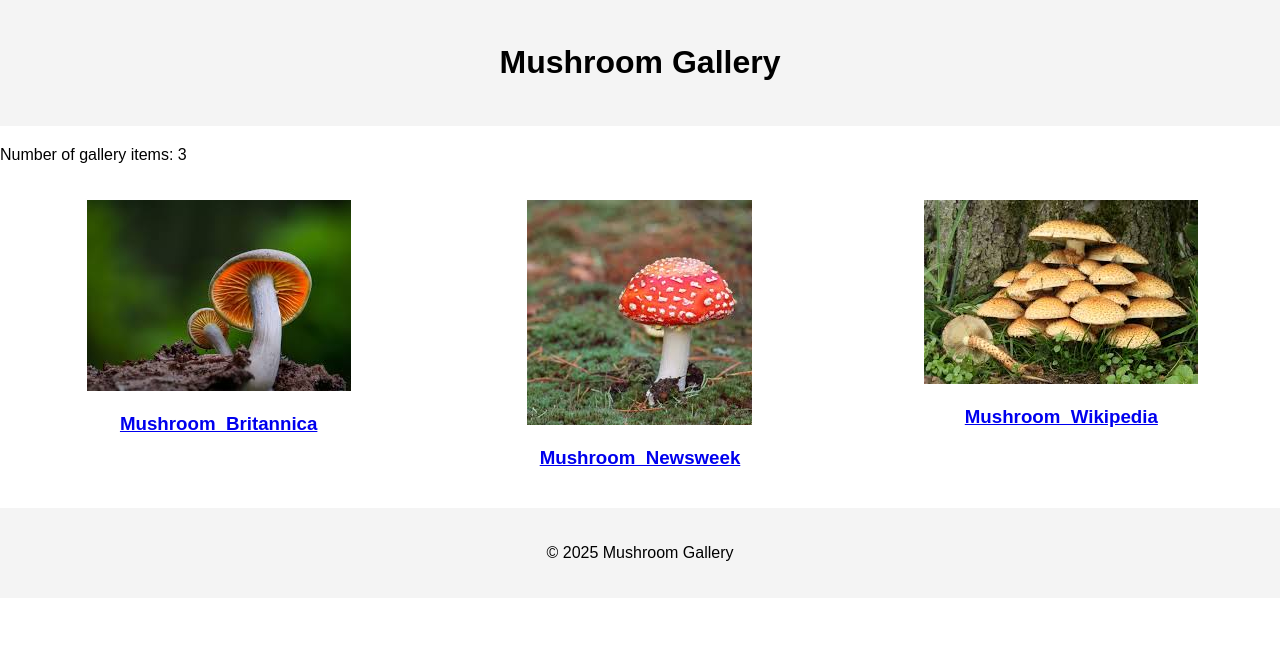
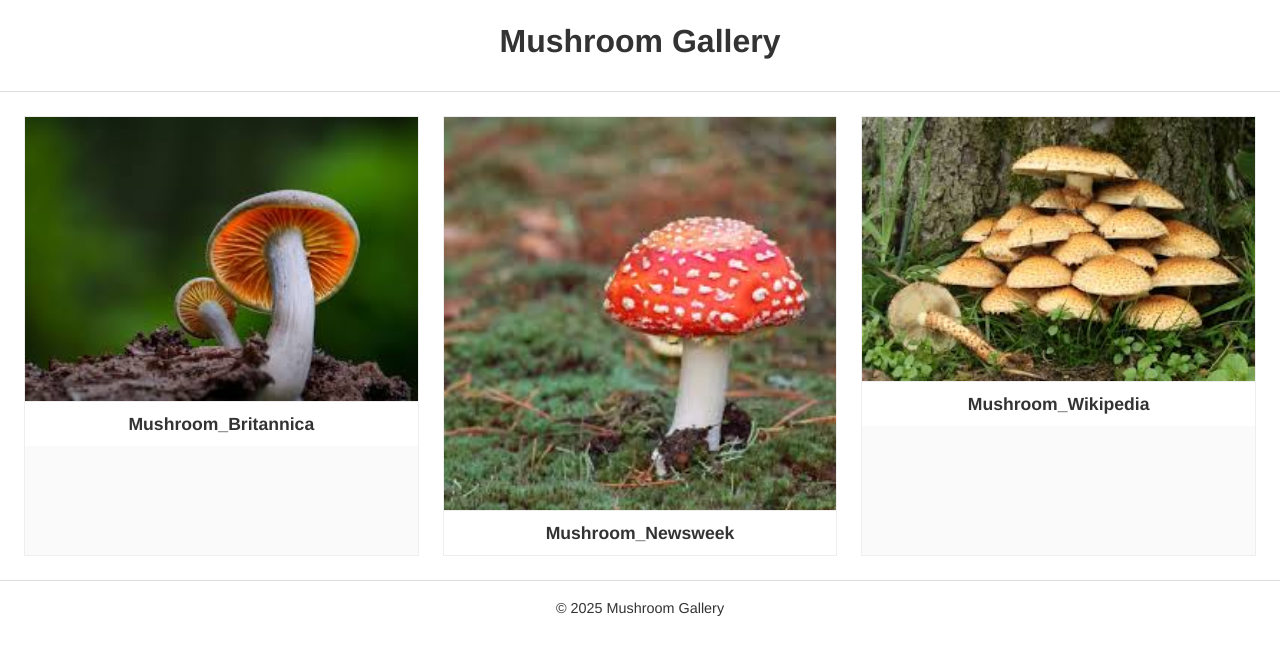
Before and after one commit to vicbeneder/photo-gallery, a Jekyll site: the page built from index.html, in a window 1280 px wide. Shown: the top 655 px of the page. Built offline with Jekyll 4.4.1, drawn with Linux system fonts in a browser that asks for light colours.

Commit message:
remove debugging statements, update style

```diff
--- a/assets/css/style.css
+++ b/assets/css/style.css
@@ -1,45 +1,99 @@
-body {
-    font-family: Arial, sans-serif;
+/* Reset and Base Styles */
+* {
+    box-sizing: border-box;
     margin: 0;
     padding: 0;
-    line-height: 1.6;
   }
 
-  header, footer {
-    background: #f4f4f4;
-    padding: 1em;
+  body {
+    font-family: 'Helvetica Neue', Helvetica, Arial, sans-serif;
+    background-color: #fff;
+    color: #333;
+    line-height: 1.6;
+    padding-bottom: 2rem;
+  }
+
+  /* Header */
+  header {
+    background-color: #fff;
+    border-bottom: 1px solid #ddd;
+    padding: 1rem;
     text-align: center;
   }
 
+  header h1 {
+    font-size: 2rem;
+    font-weight: bold;
+    margin-bottom: 0.5rem;
+  }
+
+  /* Gallery Grid on the Landing Page */
   .gallery {
     display: grid;
-    grid-template-columns: repeat(auto-fit, minmax(250px, 1fr));
-    gap: 1em;
-    padding: 1em;
+    grid-template-columns: repeat(auto-fit, minmax(280px, 1fr));
+    gap: 1.5rem;
+    padding: 1.5rem;
   }
 
+  /* Each Gallery Thumbnail */
   .gallery-thumbnail {
-    text-align: center;
+    overflow: hidden;
+    border: 1px solid #eee;
+    background-color: #fafafa;
+    transition: box-shadow 0.3s ease;
+  }
+
+  .gallery-thumbnail:hover {
+    box-shadow: 0 4px 12px rgba(0,0,0,0.1);
+  }
+
+  .gallery-thumbnail a {
+    text-decoration: none;
+    color: inherit;
+    display: block;
   }
 
   .gallery-thumbnail img {
-    max-width: 100%;
-    height: auto;
+    width: 100%;
     display: block;
-    margin: 0 auto;
+    transition: transform 0.3s ease;
   }
 
+  .gallery-thumbnail:hover img {
+    transform: scale(1.05);
+  }
+
+  /* Gallery Item Titles and (optional) Descriptions */
+  .gallery-thumbnail h3 {
+    padding: 0.5rem;
+    font-size: 1.1rem;
+    text-align: center;
+    background-color: #fff;
+    border-top: 1px solid #eee;
+  }
+
+  /* Gallery Item Page (Individual Item) */
   .gallery-item {
-    padding: 1em;
+    max-width: 800px;
+    margin: 2rem auto;
+    padding: 1rem;
   }
 
   .gallery-item img {
-    max-width: 100%;
+    width: 100%;
     height: auto;
     display: block;
-    margin-bottom: 1em;
+    margin-bottom: 1rem;
   }
 
-  .description {
-    white-space: pre-wrap;
+  /* Footer */
+  footer {
+    background-color: #fff;
+    border-top: 1px solid #ddd;
+    text-align: center;
+    padding: 1rem;
+    font-size: 0.9rem;
+    position: relative;
+    bottom: 0;
+    width: 100%;
   }
--- a/index.html
+++ b/index.html
@@ -2,8 +2,6 @@
 layout: default
 title: Home
 ---
-
-<p>Number of gallery items: {{ site.gallery | size }}</p>
 
 <section class="gallery">
   {% for item in site.gallery %}
```
